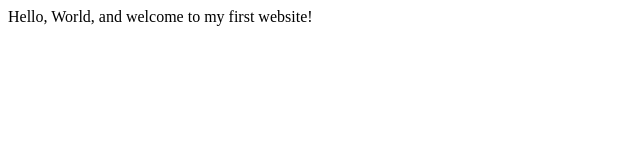
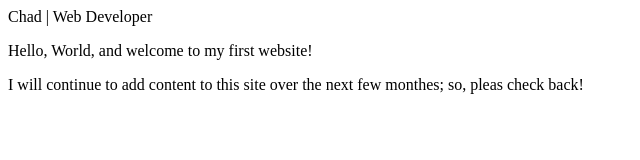
Before and after one commit to FenwayRowland/FenwayRowland.github.io, a plain HTML site: page index.html in a window 1280 px wide. Shown: the whole page, without its empty margins (0-640 px from the left). Drawn offline with Linux system fonts and the light colour scheme.

Commit message:
Update index.html

```diff
--- a/index.html
+++ b/index.html
@@ -3,9 +3,11 @@
     <head>
         <meta charset="utf-8">
         <meta name="viewport" content="width=device-width, initial-scale=1.0">
-        <title>My First Website</title>
+        <meta name="author" content="Fenway Rowland"
+        <title>Chad | Web Developer</title>
     </head>
     <body>
-       Hello, World, and welcome to my first website!
+       <p>Hello, World, and welcome to my first website!</p>
+       <p> I will continue to add content to this site over the next few monthes; so, pleas check back!</p>
     </body>
 </html>
```
